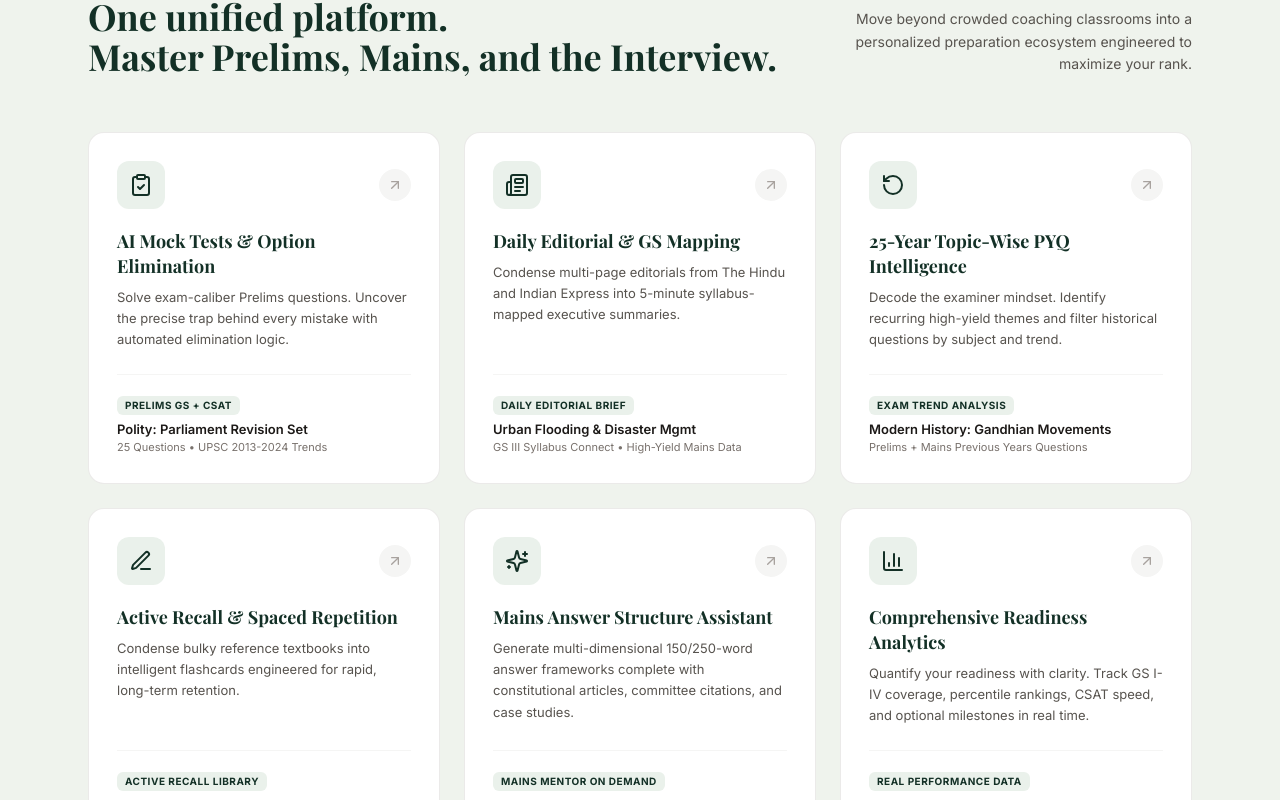
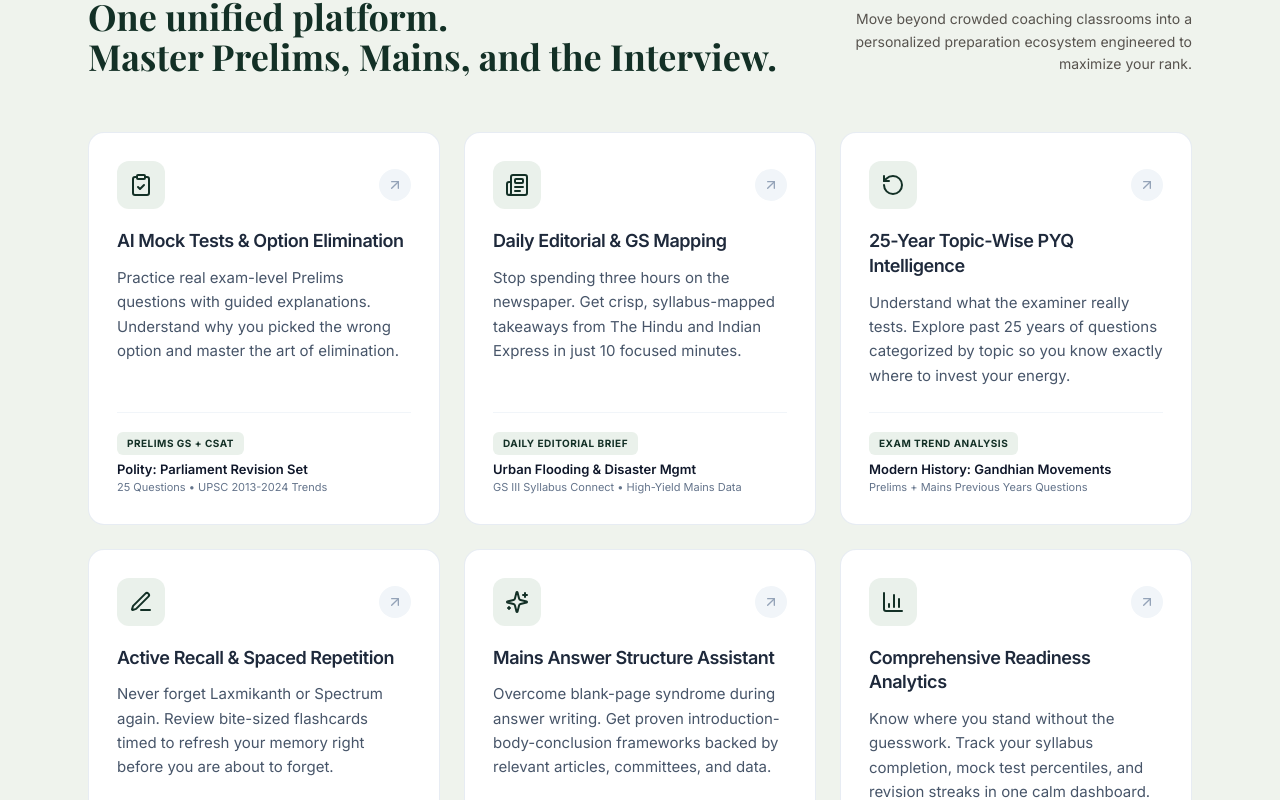
Before and after one commit to Farhaan-Coder/UPSC_WEBPAGE_UPDATED, a React (Vite) app: page / in a window 1280 px wide. Shown: the part 1240-2040 px from the top of the page. Built offline with nearby package versions, Linux system fonts and the light colour scheme; a web font is replaced by a local one.

Commit message:
feat: humanize copywriting, modernize headings to sans-serif, enhance body readability, and improve internal vertical spacing across all 6 feature cards

```diff
--- a/src/components/FeaturesGrid.jsx
+++ b/src/components/FeaturesGrid.jsx
@@ -14,7 +14,7 @@ const featureCards = [
     id: 'mock-tests',
     icon: ClipboardCheck,
     title: 'AI Mock Tests & Option Elimination',
-    description: 'Solve exam-caliber Prelims questions. Uncover the precise trap behind every mistake with automated elimination logic.',
+    description: 'Practice real exam-level Prelims questions with guided explanations. Understand why you picked the wrong option and master the art of elimination.',
     tag: 'PRELIMS GS + CSAT',
     subTitle: 'Polity: Parliament Revision Set',
     subMeta: '25 Questions • UPSC 2013-2024 Trends',
@@ -23,7 +23,7 @@ const featureCards = [
     id: 'current-affairs',
     icon: Newspaper,
     title: 'Daily Editorial & GS Mapping',
-    description: 'Condense multi-page editorials from The Hindu and Indian Express into 5-minute syllabus-mapped executive summaries.',
+    description: 'Stop spending three hours on the newspaper. Get crisp, syllabus-mapped takeaways from The Hindu and Indian Express in just 10 focused minutes.',
     tag: 'DAILY EDITORIAL BRIEF',
     subTitle: 'Urban Flooding & Disaster Mgmt',
     subMeta: 'GS III Syllabus Connect • High-Yield Mains Data',
@@ -32,7 +32,7 @@ const featureCards = [
     id: 'pyqs',
     icon: RotateCcw,
     title: '25-Year Topic-Wise PYQ Intelligence',
-    description: 'Decode the examiner mindset. Identify recurring high-yield themes and filter historical questions by subject and trend.',
+    description: 'Understand what the examiner really tests. Explore past 25 years of questions categorized by topic so you know exactly where to invest your energy.',
     tag: 'EXAM TREND ANALYSIS',
     subTitle: 'Modern History: Gandhian Movements',
     subMeta: 'Prelims + Mains Previous Years Questions',
@@ -41,7 +41,7 @@ const featureCards = [
     id: 'smart-notes',
     icon: PenLine,
     title: 'Active Recall & Spaced Repetition',
-    description: 'Condense bulky reference textbooks into intelligent flashcards engineered for rapid, long-term retention.',
+    description: 'Never forget Laxmikanth or Spectrum again. Review bite-sized flashcards timed to refresh your memory right before you are about to forget.',
     tag: 'ACTIVE RECALL LIBRARY',
     subTitle: 'Fundamental Rights & DPSP Matrix',
     subMeta: '18 Spaced Revision Flashcards',
@@ -50,7 +50,7 @@ const featureCards = [
     id: 'ai-assistant',
     icon: Sparkles,
     title: 'Mains Answer Structure Assistant',
-    description: 'Generate multi-dimensional 150/250-word answer frameworks complete with constitutional articles, committee citations, and case studies.',
+    description: 'Overcome blank-page syndrome during answer writing. Get proven introduction-body-conclusion frameworks backed by relevant articles, committees, and data.',
     tag: 'MAINS MENTOR ON DEMAND',
     subTitle: 'Quasi-Federalism in Indian Polity',
     subMeta: 'Structured Framework • 10-Mark Model Answer',
@@ -59,7 +59,7 @@ const featureCards = [
     id: 'progress-tracking',
     icon: BarChart3,
     title: 'Comprehensive Readiness Analytics',
-    description: 'Quantify your readiness with clarity. Track GS I-IV coverage, percentile rankings, CSAT speed, and optional milestones in real time.',
+    description: 'Know where you stand without the guesswork. Track your syllabus completion, mock test percentiles, and revision streaks in one calm dashboard.',
     tag: 'REAL PERFORMANCE DATA',
     subTitle: 'Aspirant Readiness Index',
     subMeta: 'GS Covered: 78% • CSAT Speed: Optimal',
@@ -93,37 +93,37 @@ export default function FeaturesGrid() {
             return (
               <div
                 key={card.id}
-                className="group bg-white border border-stone-200/80 rounded-2xl p-7 flex flex-col justify-between shadow-xs hover:shadow-xl hover:border-stone-300 transition-all duration-300 hover:-translate-y-1.5 cursor-pointer"
+                className="group bg-white border border-slate-200/80 rounded-2xl p-6 sm:p-7 flex flex-col justify-between shadow-xs hover:shadow-xl hover:border-slate-300 transition-all duration-300 hover:-translate-y-1.5 cursor-pointer"
               >
                 {/* Card Top: Icon & Arrow */}
                 <div className="flex items-center justify-between mb-5">
                   <div className="w-12 h-12 rounded-xl bg-[#EAF1EB] text-[#133026] flex items-center justify-center transition-colors duration-200 group-hover:bg-[#133026] group-hover:text-[#F59E0B]">
                     <Icon className="w-6 h-6 stroke-[2]" />
                   </div>
-                  <div className="w-8 h-8 rounded-full bg-stone-100 flex items-center justify-center text-stone-400 group-hover:bg-[#F59E0B] group-hover:text-stone-900 transition-all duration-200">
+                  <div className="w-8 h-8 rounded-full bg-slate-100 flex items-center justify-center text-slate-400 group-hover:bg-[#F59E0B] group-hover:text-slate-900 transition-all duration-200">
                     <ArrowUpRight className="w-4 h-4" />
                   </div>
                 </div>
 
-                {/* Card Content */}
-                <div className="mb-6 flex-1">
-                  <h3 className="text-lg font-serif font-bold text-[#133026] mb-2 leading-snug group-hover:text-[#183C30] transition-colors">
+                {/* Card Content with proper vertical breathing room */}
+                <div className="space-y-3 mb-6 flex-1">
+                  <h3 className="font-sans font-semibold text-lg text-slate-800 tracking-tight group-hover:text-[#133026] transition-colors leading-snug">
                     {card.title}
                   </h3>
-                  <p className="text-xs sm:text-[13px] text-stone-600 font-normal leading-relaxed">
+                  <p className="text-sm md:text-[15px] text-slate-600 leading-relaxed font-normal">
                     {card.description}
                   </p>
                 </div>
 
                 {/* Card Footer with Meta */}
-                <div className="pt-4 border-t border-stone-100">
-                  <span className="text-[10px] font-bold text-[#133026] tracking-wider uppercase bg-[#EAF1EB] px-2 py-0.5 rounded-md inline-block mb-1.5">
+                <div className="pt-4 border-t border-slate-100 mt-auto">
+                  <span className="text-[10px] font-bold text-[#133026] tracking-wider uppercase bg-[#EAF1EB] px-2.5 py-1 rounded-md inline-block mb-1.5">
                     {card.tag}
                   </span>
-                  <div className="text-xs sm:text-[13px] font-semibold text-stone-900">
+                  <div className="text-xs sm:text-[13px] font-semibold text-slate-900">
                     {card.subTitle}
                   </div>
-                  <div className="text-[11px] text-stone-500 font-normal mt-0.5">
+                  <div className="text-[11px] text-slate-500 font-normal mt-0.5">
                     {card.subMeta}
                   </div>
                 </div>
```
